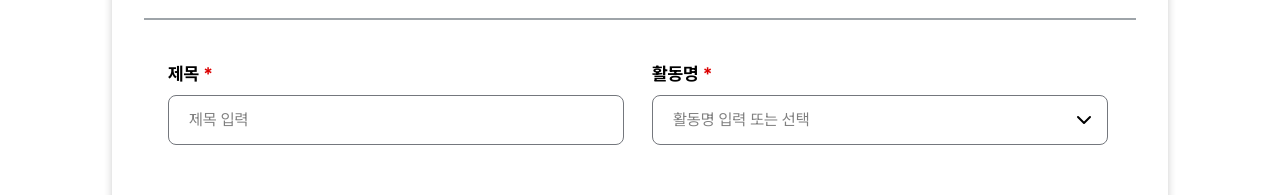
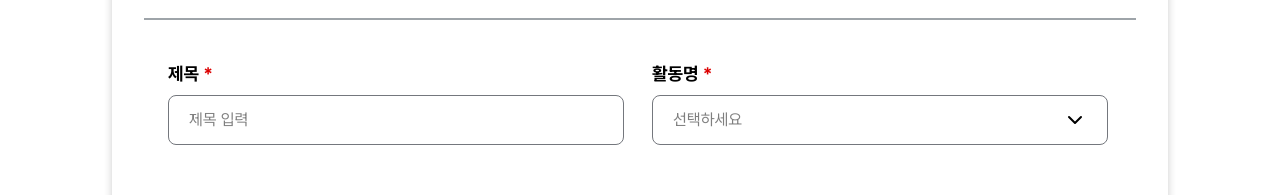
Before and after one commit to Teamie71/folioo-front, a Next.js app: page /log in a window 1280 px wide. Shown: the part 484-679 px from the top of the page. Built offline with nearby package versions, Linux system fonts and the light colour scheme.

Commit message:
✨ Feat: 활동명 선택 드롭다운 구현

```diff
--- a/src/app/(main)/log/page.tsx
+++ b/src/app/(main)/log/page.tsx
@@ -6,6 +6,7 @@ import ProblemSolveIcon from '@/components/icons/ProblemSolveIcon';
 import ReferenceIcon from '@/components/icons/ReferenceIcon';
 import { SingleButtonGroup } from '@/components/SingleButtonGroup';
 import { Checkbox } from '@/components/ui/checkbox';
+import { ActivitySelect } from '@/features/log/components/ActivitySelect';
 import { InsightTemplateSelector } from '@/features/log/components/CategorySector';
 
 export default function LogPage() {
@@ -56,35 +57,8 @@ export default function LogPage() {
               />
             </div>
 
-            <div className='flex flex-col gap-[0.5rem]'>
-              <div className='flex items-center gap-[0.25rem] text-[1.125rem] font-bold'>
-                <span>활동명</span>
-                <span className='text-[#DC0000]'>*</span>
-              </div>
-              <div className='relative flex items-center'>
-                <input
-                  className='w-[28.5rem] rounded-[0.5rem] border-[0.1rem] border-[#74777D] px-[1.25rem] py-[0.75rem]'
-                  placeholder='활동명 입력 또는 선택'
-                />
-                <button className='absolute right-[1rem] cursor-pointer border-none bg-transparent'>
-                  <svg
-                    xmlns='http://www.w3.org/2000/svg'
-                    width='24'
-                    height='24'
-                    viewBox='0 0 24 24'
-                    fill='none'
-                  >
-                    <path
-                      d='M6 9L12 15L18 9'
-                      stroke='black'
-                      strokeWidth='2'
-                      strokeLinecap='round'
-                      strokeLinejoin='round'
-                    />
-                  </svg>
-                </button>
-              </div>
-            </div>
+            {/* 활동명 선택 */}
+            <ActivitySelect />
           </div>
 
           {/* 카테고리 선택 */}
--- /dev/null
+++ b/src/features/log/components/ActivitySelect.tsx
@@ -0,0 +1,36 @@
+'use client';
+
+import { useState } from 'react';
+import { Dropdown } from '@/components/Dropdown';
+
+export function ActivitySelect() {
+  const [activities, setActivities] = useState([
+    {
+      id: '1',
+      label: '활동 A',
+    },
+    {
+      id: '2',
+      label: '활동 B',
+    },
+  ]);
+
+  const handleDelete = (id: string) => {
+    setActivities((prev) => prev.filter((activity) => activity.id !== id));
+  };
+
+  const activitiesWithHandlers = activities.map((activity) => ({
+    ...activity,
+    onDelete: handleDelete,
+  }));
+
+  return (
+    <div className='flex flex-col gap-[0.5rem]'>
+      <div className='flex items-center gap-[0.25rem] text-[1.125rem] font-bold'>
+        <span>활동명</span>
+        <span className='text-[#DC0000]'>*</span>
+      </div>
+      <Dropdown items={activitiesWithHandlers} />
+    </div>
+  );
+}
```
